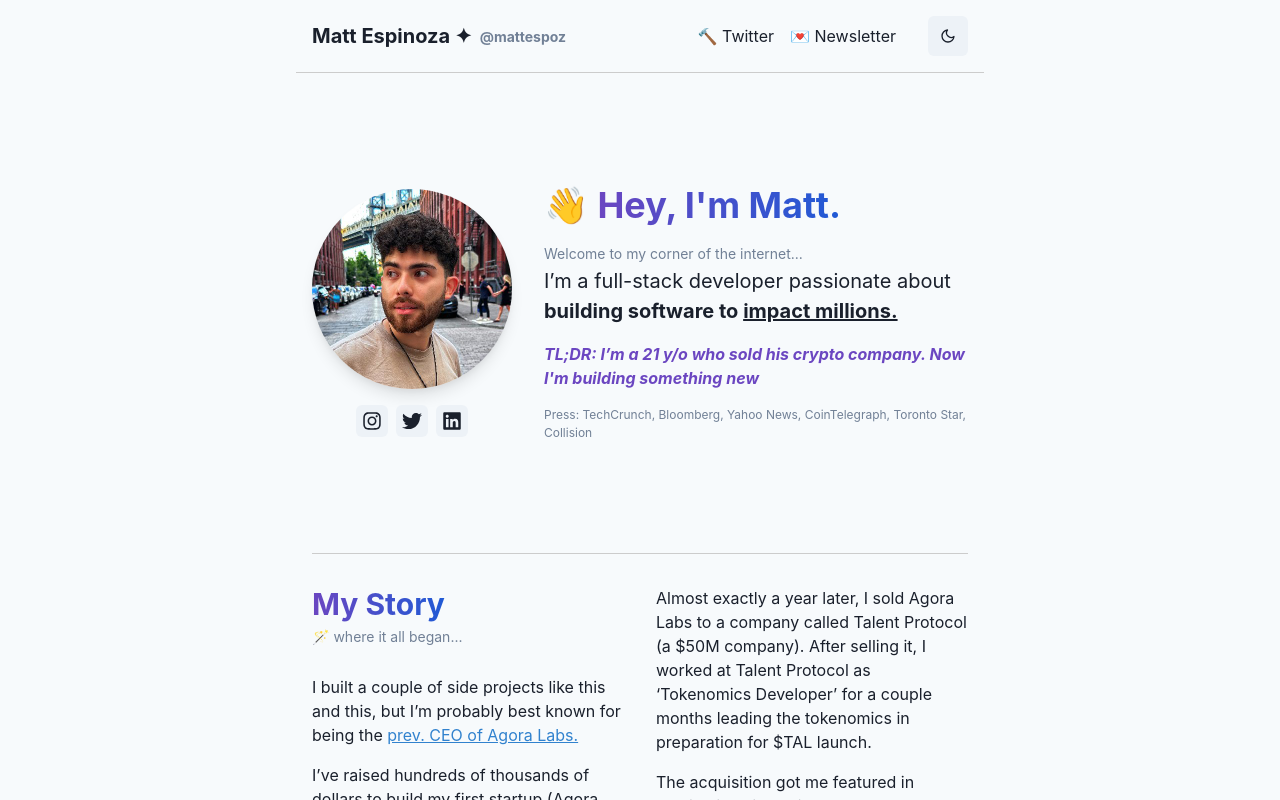
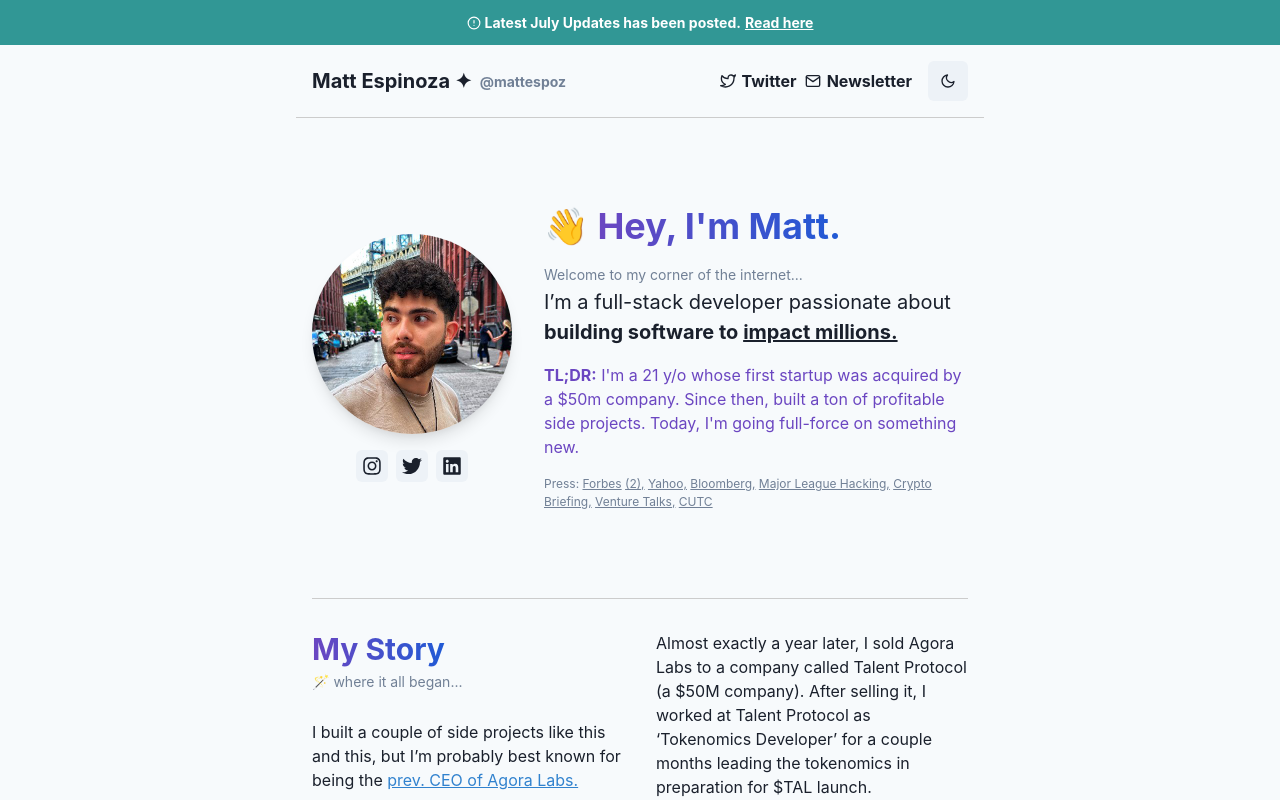
Before and after one commit to MattEspoz/personal-website, a Next.js app: page / in a window 1280 px wide. Shown: the top 800 px of the page. Built offline with nearby package versions, Linux system fonts and the light colour scheme.

Commit message:
added small text features

```diff
--- a/src/components/ProfileSection.tsx
+++ b/src/components/ProfileSection.tsx
@@ -1,4 +1,12 @@
-import { Box, Flex, Heading, HStack, IconButton, Text } from "@chakra-ui/react";
+import {
+  Box,
+  Flex,
+  HStack,
+  Heading,
+  IconButton,
+  Link,
+  Text,
+} from "@chakra-ui/react";
 import Image from "next/image";
 import { FaInstagram, FaLinkedin, FaTwitter } from "react-icons/fa";
 
@@ -29,18 +37,30 @@ const ProfileSection = () => {
             icon={<FaInstagram />}
             fontSize="xl"
             size="sm"
+            as={Link}
+            href="https://www.instagram.com/mattespoz/"
+            target="_blank"
+            rel="noopener noreferrer"
           />
           <IconButton
             aria-label="Twitter"
             icon={<FaTwitter />}
             fontSize="xl"
             size="sm"
+            as={Link}
+            href="https://www.twitter.com/mattespoz"
+            target="_blank"
+            rel="noopener noreferrer"
           />
           <IconButton
             aria-label="LinkedIn"
             icon={<FaLinkedin />}
             fontSize="xl"
             size="sm"
+            as={Link}
+            href="https://www.linkedin.com/in/mattespoz/"
+            target="_blank"
+            rel="noopener noreferrer"
           />
         </HStack>
       </Flex>
@@ -71,21 +91,74 @@ const ProfileSection = () => {
         </Text>
 
         {/* Purple Section */}
-        <Text
-          color="#6B46C1"
-          mt={4}
-          fontSize="md"
-          fontWeight="bold"
-          fontStyle="italic"
-        >
-          TL;DR: I’m a 21 y/o who sold his crypto company. Now I'm building
-          something new
+        <Text mt={4} fontSize="md" color="#6B46C1">
+          <Box as="span" fontWeight="bold">
+            TL;DR:
+          </Box>{" "}
+          I'm a 21 y/o whose first startup was acquired by a $50m company. Since
+          then, built a ton of profitable side projects. Today, I'm going
+          full-force on something new.
         </Text>
 
         {/* Gray Section */}
         <Text fontSize="xs" color="gray.500" mt={4}>
-          Press: TechCrunch, Bloomberg, Yahoo News, CoinTelegraph, Toronto Star,
-          Collision
+          Press:{" "}
+          <Link
+            href="https://forbesbaltics.com/lv/viedokli/raksts/kerot-web-3-tendencu-vilni"
+            isExternal
+            textDecoration="underline"
+          >
+            Forbes
+          </Link>{" "}
+          <Link
+            href="https://www.forbes.com/sites/annefield/2023/05/29/teaching-entrepreneurship-and-vc-skills-to--students-of-color-and-women/"
+            isExternal
+            textDecoration="underline"
+          >
+            (2),
+          </Link>{" "}
+          <Link
+            href="https://finance.yahoo.com/finance/news/talent-protocol-supports-next-generation-130000334.html"
+            isExternal
+            textDecoration="underline"
+          >
+            Yahoo,
+          </Link>{" "}
+          <Link
+            href="https://www.bloomberg.com/press-releases/2022-10-05/talent-protocol-supports-the-next-generation-of-builders-through-the-acquisition-of-agora-labs"
+            isExternal
+            textDecoration="underline"
+          >
+            Bloomberg,
+          </Link>{" "}
+          <Link
+            href="https://top.mlh.io/2023/profiles/matt-espinoza"
+            isExternal
+            textDecoration="underline"
+          >
+            Major League Hacking,
+          </Link>{" "}
+          <Link
+            href="https://cryptobriefing.com/talent-protocol-supports-the-next-generation-of-builders-through-the-acquisition-of-agora-labs/"
+            isExternal
+            textDecoration="underline"
+          >
+            Crypto Briefing,
+          </Link>{" "}
+          <Link
+            href="https://podcasts.apple.com/fr/podcast/venture-talks-5-personal-tokens-creators-ipos-a/id1483644520?i=1000541717096"
+            isExternal
+            textDecoration="underline"
+          >
+            Venture Talks,
+          </Link>{" "}
+          <Link
+            href="https://www.instagram.com/p/Cq8UA9DrI_w/"
+            isExternal
+            textDecoration="underline"
+          >
+            CUTC
+          </Link>{" "}
         </Text>
       </Box>
 
--- a/src/components/layout/Header.tsx
+++ b/src/components/layout/Header.tsx
@@ -7,10 +7,21 @@ import {
   Spacer,
   useColorMode,
 } from "@chakra-ui/react";
-import { FiMenu, FiMoon, FiSun } from "react-icons/fi";
+import { FiMail, FiMenu, FiMoon, FiSun, FiTwitter } from "react-icons/fi";
 
 const Header = () => {
   const { colorMode, toggleColorMode } = useColorMode();
+
+  const handleToggleColorMode = () => {
+    if (colorMode === "light") {
+      document.body.style.backgroundImage =
+        "url('/assets/background-dark.png')";
+    } else {
+      document.body.style.backgroundImage =
+        "url('/assets/background-light.png')";
+    }
+    toggleColorMode();
+  };
 
   return (
     <Flex as="header" align="center" p={4}>
@@ -30,6 +41,8 @@ const Header = () => {
             textDecoration: "underline",
             transform: "translateY(-2px)",
           }}
+          display="flex"
+          alignItems="center"
         >
           @mattespoz
         </Link>
@@ -37,27 +50,34 @@ const Header = () => {
       <Spacer />
       <Box display={{ base: "none", md: "block" }}>
         {/* Your navigation links */}
+        <Flex alignItems="center">
           <Link
             href="https://www.twitter.com/mattespoz"
-          mr={4}
+            mr={2}
+            fontWeight="bold"
             _hover={{ color: "teal.500", transform: "translateY(-2px)" }}
+            display="flex"
+            alignItems="center"
           >
-          🔨 Twitter
+            <FiTwitter style={{ marginRight: "6px" }} /> Twitter
           </Link>
           <Link
             href="/projects"
-          mr={4}
+            fontWeight="bold"
             _hover={{ color: "teal.500", transform: "translateY(-2px)" }}
+            display="flex"
+            alignItems="center"
           >
-          💌 Newsletter
+            <FiMail style={{ marginRight: "6px" }} /> Newsletter
           </Link>
+        </Flex>
       </Box>
       <Box ml={4}>
         {/* Toggle dark mode */}
         <IconButton
           aria-label="Toggle Dark Mode"
           icon={colorMode === "light" ? <FiMoon /> : <FiSun />}
-          onClick={toggleColorMode}
+          onClick={handleToggleColorMode} // Use the custom handler
         />
       </Box>
     </Flex>
--- /dev/null
+++ b/src/components/layout/UpdateBanner.tsx
@@ -0,0 +1,33 @@
+import { Box, Flex, Link } from "@chakra-ui/react";
+import { FiAlertCircle } from "react-icons/fi";
+
+const UpdateBanner = () => {
+  return (
+    <Box
+      bg="teal.500"
+      color="white"
+      py={3}
+      textAlign="center"
+      fontSize="sm"
+      fontWeight="bold"
+    >
+      <Flex align="center" justify="center">
+        <Box as={FiAlertCircle} mr={1} />
+        Latest July Updates has been posted.{" "}
+        <Box as="span" ml={1}>
+          <Link
+            color="white"
+            textDecoration="underline"
+            href="https://compound.beehiiv.com/p/july-2023"
+            target="_blank"
+            rel="noopener noreferrer"
+          >
+            Read here
+          </Link>
+        </Box>
+      </Flex>
+    </Box>
+  );
+};
+
+export default UpdateBanner;
--- a/src/components/project/Projects.tsx
+++ b/src/components/project/Projects.tsx
@@ -22,7 +22,7 @@ const Projects = () => {
         <Box flex="1" mb={6} mr={{ base: 0, md: 6 }}>
           <ProjectCard
             title="🥇 Agora Labs"
-            description="Platform for web3 creators to token-gate and reward early supporters. Built on DeSo blockchain. Acquired by Talent Protocol"
+            description="Platform for web3 creators to token-gate and reward early supporters. Built on DeSo blockchain. Acquired by Talent Protocol."
             imageUrl="/projects/P1-Agora.png"
             demoUrl="https://www.agoralabs.xyz/"
             tag="Featured"
@@ -42,7 +42,7 @@ const Projects = () => {
         <Box flex="1" mb={6} mr={{ base: 0, md: 6 }}>
           <ProjectCard
             title="👱‍♂️ FaceX"
-            description="Full-stack app for detecting faces in photos with sign-in features and mobile responsiveness, using Clarifai API"
+            description="Full-stack app for detecting faces in photos with sign-in features and mobile responsiveness, using Clarifai API."
             imageUrl="/projects/P3-FaceX.png"
             demoUrl="https://www.example.com/project3-demo"
             tag="Featured"
@@ -51,7 +51,7 @@ const Projects = () => {
         <Box flex="1" mb={6}>
           <ProjectCard
             title="👾 1Solana"
-            description="Minimal Gif Solana marketplace with wallet sign-in, and transaction fees for every GIF added"
+            description="Minimal Gif Solana marketplace with wallet sign-in, and transaction fees for every GIF added."
             imageUrl="/projects/P5-Solana.png"
             demoUrl="https://www.example.com/project4-demo"
             tag="Featured"
--- a/src/pages/_app.tsx
+++ b/src/pages/_app.tsx
@@ -2,6 +2,7 @@
 import HorizontalLine from "@/components/HorizontalLine";
 import Footer from "@/components/layout/Footer";
 import Header from "@/components/layout/Header";
+import UpdateBanner from "@/components/layout/UpdateBanner";
 import "@/styles/globals.css";
 import theme from "@/styles/theme"; // Import the custom theme
 import { ChakraProvider } from "@chakra-ui/react";
@@ -11,6 +12,7 @@ export default function App({ Component, pageProps }: AppProps) {
   return (
     <>
       <ChakraProvider theme={theme}>
+        <UpdateBanner />
         <div className="container">
           <Header />
           <HorizontalLine />
--- a/src/styles/globals.css
+++ b/src/styles/globals.css
@@ -3,7 +3,9 @@
 */
 
 /* globals.css */
-
+:root {
+  --background-image: url("/assets/background-light.png");
+}
 body {
   margin: 0;
   padding: 0;
@@ -29,29 +31,3 @@ body {
   padding: 160px 24px; /* Adjust the padding as needed */
   pointer-events: none;
 }
-
-.gradient {
-  height: fit-content;
-  z-index: 3;
-  width: 100%;
-  max-width: 640px;
-  background-image: radial-gradient(
-      at 27% 37%,
-      hsla(215, 98%, 61%, 1) 0px,
-      transparent 0%
-    ),
-    radial-gradient(at 97% 21%, hsla(125, 98%, 72%, 1) 0px, transparent 50%),
-    radial-gradient(at 52% 99%, hsla(354, 98%, 61%, 1) 0px, transparent 50%),
-    radial-gradient(at 10% 29%, hsla(256, 96%, 67%, 1) 0px, transparent 50%),
-    radial-gradient(at 97% 96%, hsla(38, 60%, 74%, 1) 0px, transparent 50%),
-    radial-gradient(at 33% 50%, hsla(222, 67%, 73%, 1) 0px, transparent 50%),
-    radial-gradient(at 79% 53%, hsla(343, 68%, 79%, 1) 0px, transparent 50%);
-  position: absolute;
-  content: "";
-  width: 100%;
-  height: 100%;
-  filter: blur(100px) saturate(150%);
-  top: 0; /* Adjust the top position as needed */
-  bottom: 0; /* Adjust the bottom position as needed */
-  opacity: 0.15;
-}
```
Lines whose indentation alone changed are shown as unchanged.
